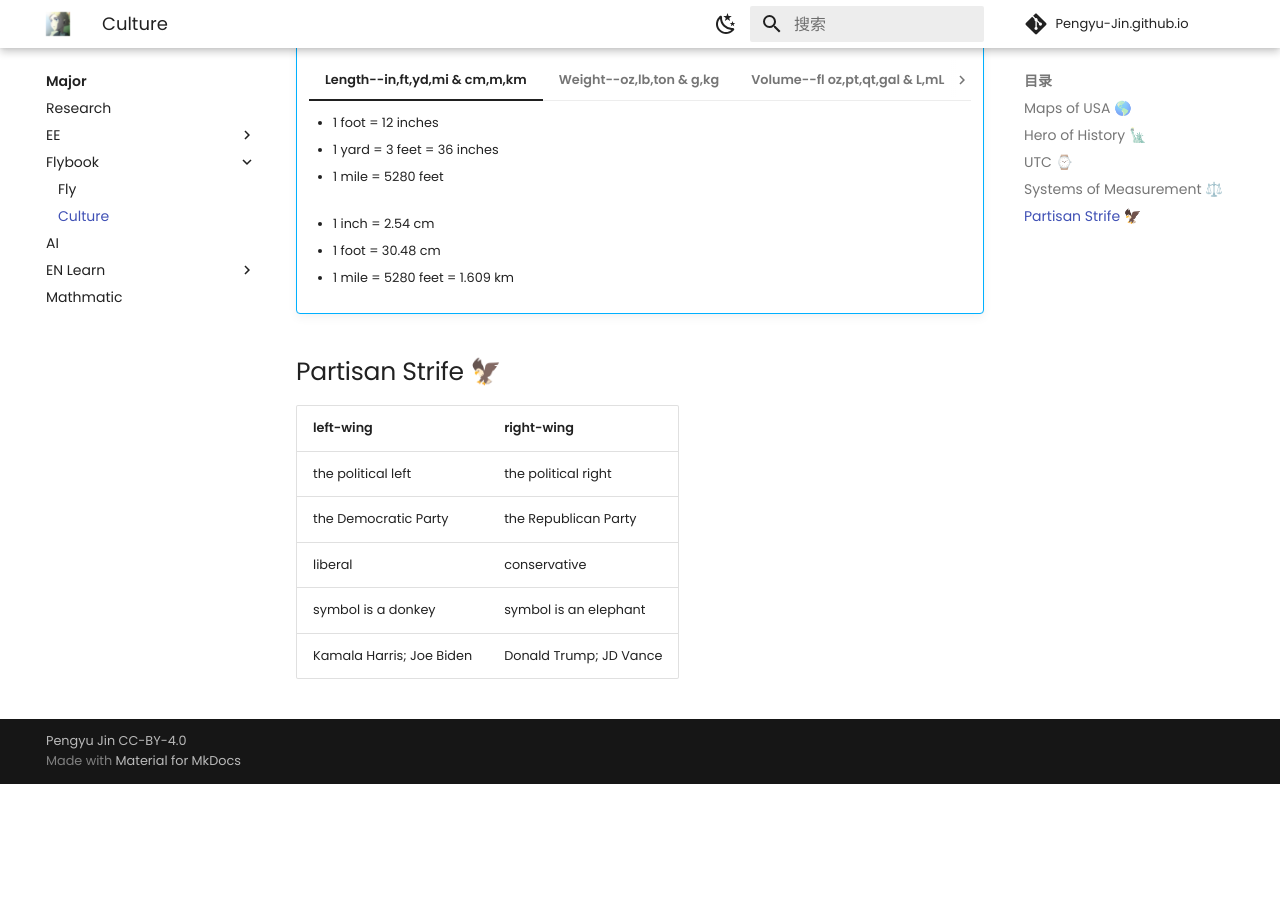
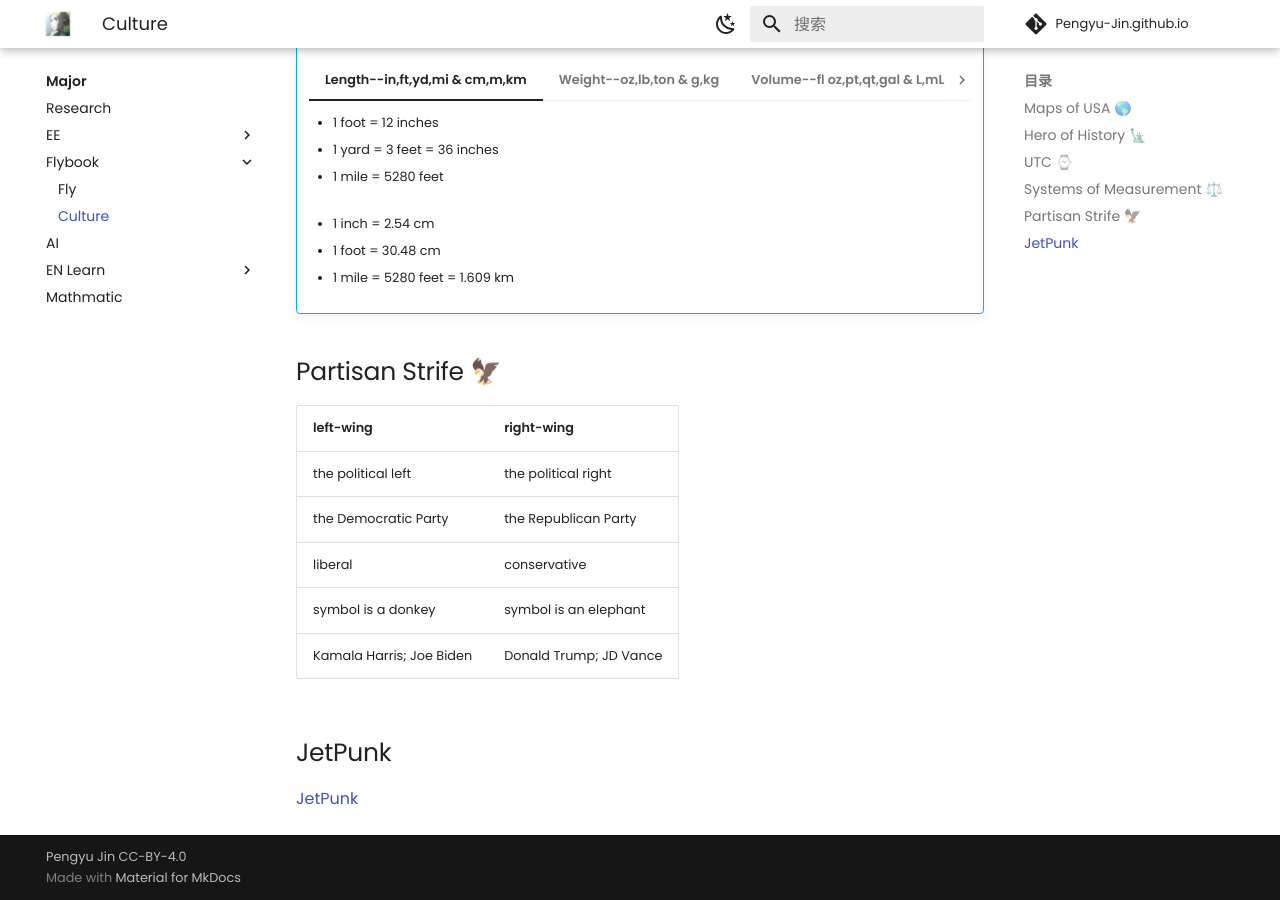
Before and after one commit to Pengyu-Jin/Pengyu-Jin.github.io, an MkDocs documentation site: the page built from docs/major/flybook/culture.md, in a window 1280 px wide and 900 px high, scrolled down 2368 px. Built offline with MkDocs 1.6.1 and Material for MkDocs 9.7.7, drawn with Linux system fonts in a browser that asks for light colours; comment, search, counter and statistics services are not loaded; a style sheet for code colours, icons or effects is not loaded; before the commit the page ends 3152 px from its top, so only the background shows below that.

Commit message:
20250321

```diff
--- a/docs/major/flybook/culture.md
+++ b/docs/major/flybook/culture.md
@@ -112,3 +112,7 @@ UTC基于原子钟的精确计时，与地球的旋转时间（即世界时，UT
 | liberal | conservative |
 | symbol is a donkey | symbol is an elephant |
 | Kamala Harris; Joe Biden | Donald Trump; JD Vance |
+
+## JetPunk
+
+[JetPunk](https://www.jetpunk.com/){:target="_blank"}
```
Also changed, not shown: docs/interest/programming/C.md (+0 -1 lines).
